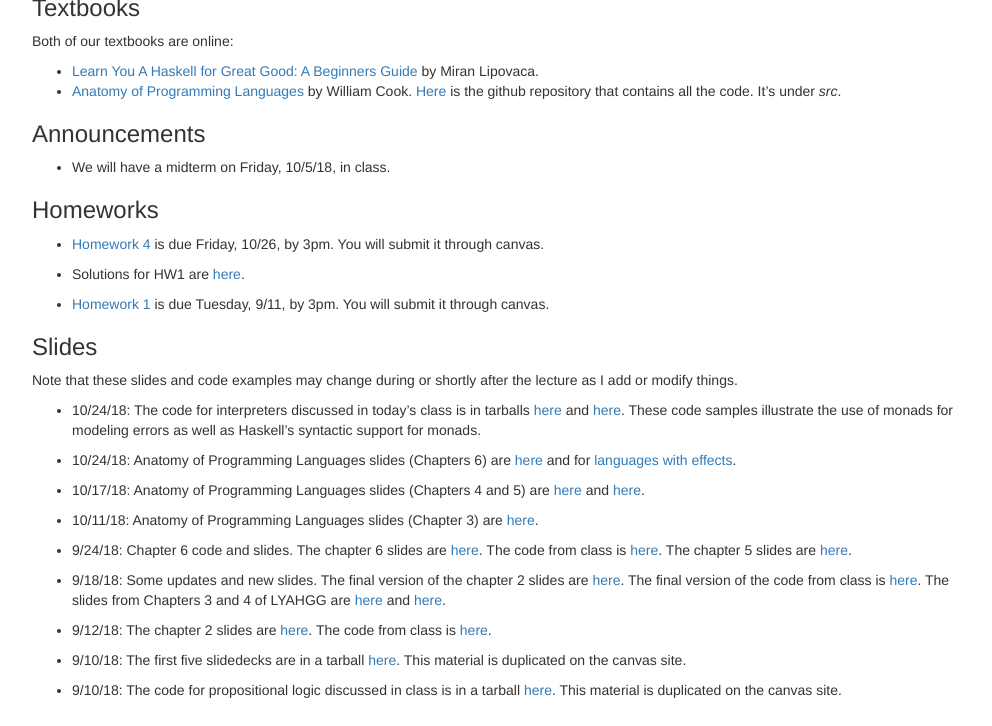
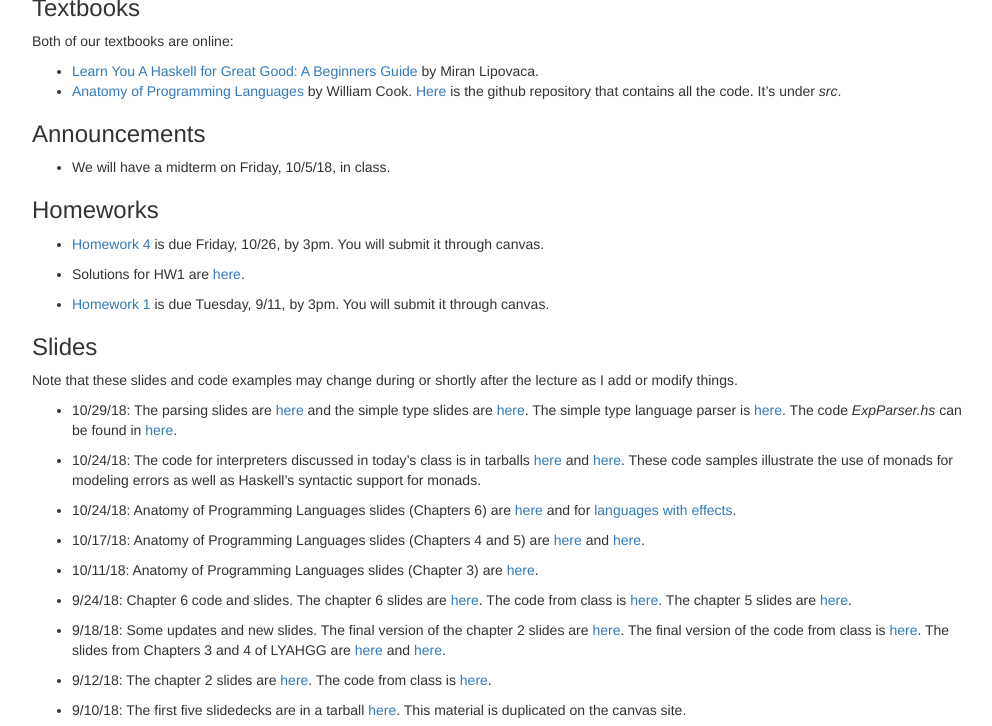
Before and after one commit to harrisonwl/harrisonwl.github.io, a Jekyll site: the page built from _posts/2018-09-10-cs4450.md, in a window 1280 px wide and 900 px high, scrolled down 605 px, cut to the strip 0-726 px from the top of the window. Shown: the whole strip, without its empty margins (233-1225 px from the left). Built offline with Jekyll 4.4.1, drawn with Linux system fonts in a browser that asks for light colours.

Commit message:
adding stuff from class today

```diff
--- a/_posts/2018-09-10-cs4450.md
+++ b/_posts/2018-09-10-cs4450.md
@@ -61,6 +61,14 @@ Both of our textbooks are online:
 
 Note that these slides and code examples may change during or shortly after the lecture as I add or modify things.
 
+* 10/29/18: The parsing slides are
+    <a href="https://harrisonwl.github.io/assets/courses/popl/fall2018/Parsing.pdf">here</a> and the simple type slides are
+    <a href="https://harrisonwl.github.io/assets/courses/popl/fall2018/slides/SimpleTypes.pdf">here</a>.
+    The simple type language parser is
+    <a href="https://harrisonwl.github.io/assets/courses/popl/fall2018/languages/SimpleTypes.tar.gz">here</a>.
+    The code _ExpParser.hs_ can be found in
+    <a href="https://harrisonwl.github.io/assets/courses/popl/fall2018/languages/FiveInterpreters.tar.gz">here</a>.
+
 * 10/24/18: The code for interpreters discussed in today's class is in tarballs <a href="https://harrisonwl.github.io/assets/courses/popl/fall2018/languages/FiveInterpreters.tar.gz">here</a> and <a href="https://harrisonwl.github.io/assets/courses/popl/fall2018/languages/ErrorChecking.tar.gz">here</a>. These code samples illustrate the use of monads for modeling errors as well as Haskell's syntactic support for monads.
 
 * 10/24/18: Anatomy of Programming Languages slides (Chapters 6) are <a href="https://harrisonwl.github.io/assets/courses/popl/fall2018/slides/AoPL6.pdf">here</a> and for <a href="https://harrisonwl.github.io/assets/courses/popl/fall2018/slides/LanguageWithEffects.pdf">languages with effects</a>.
```
Also changed, not shown: 3 other files.
